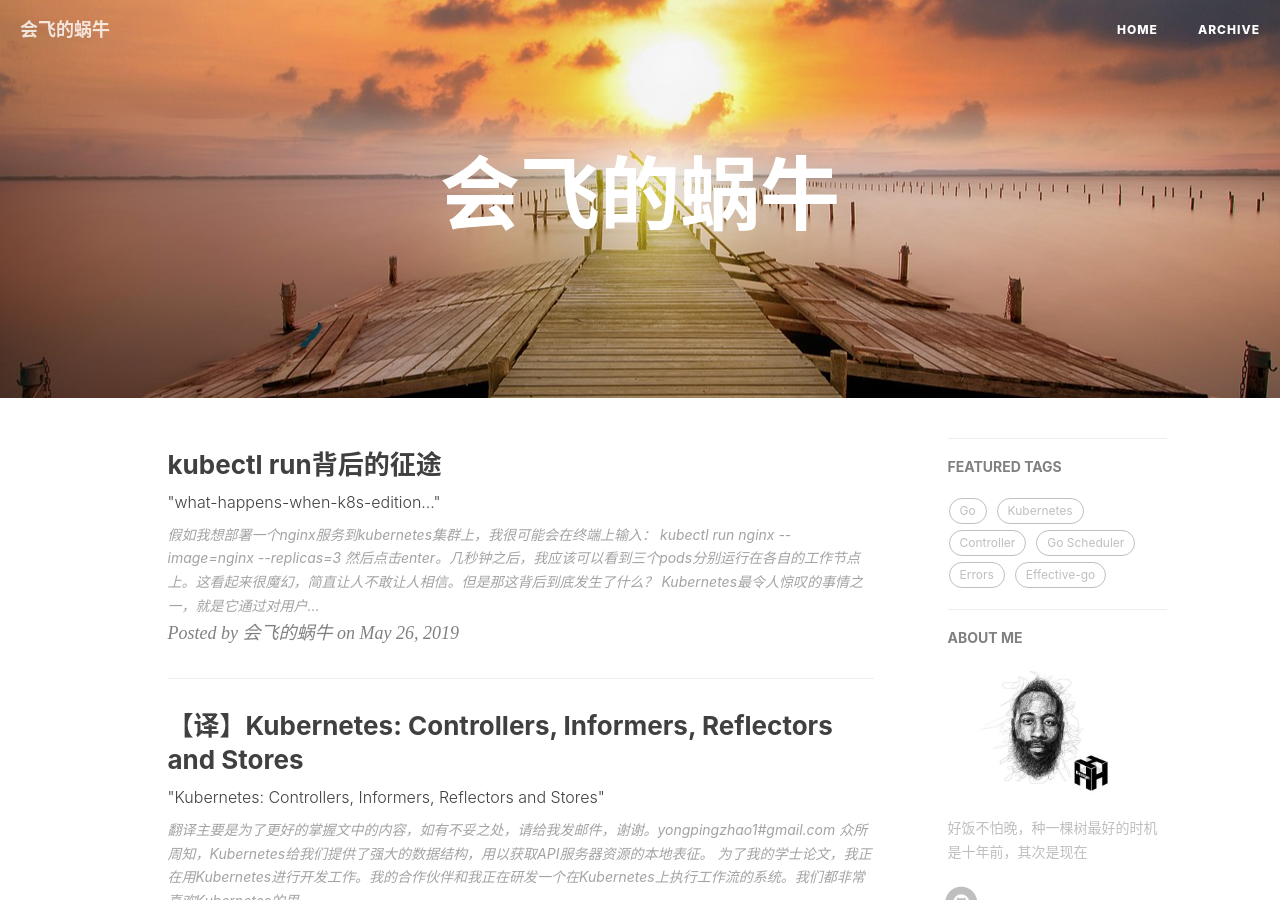
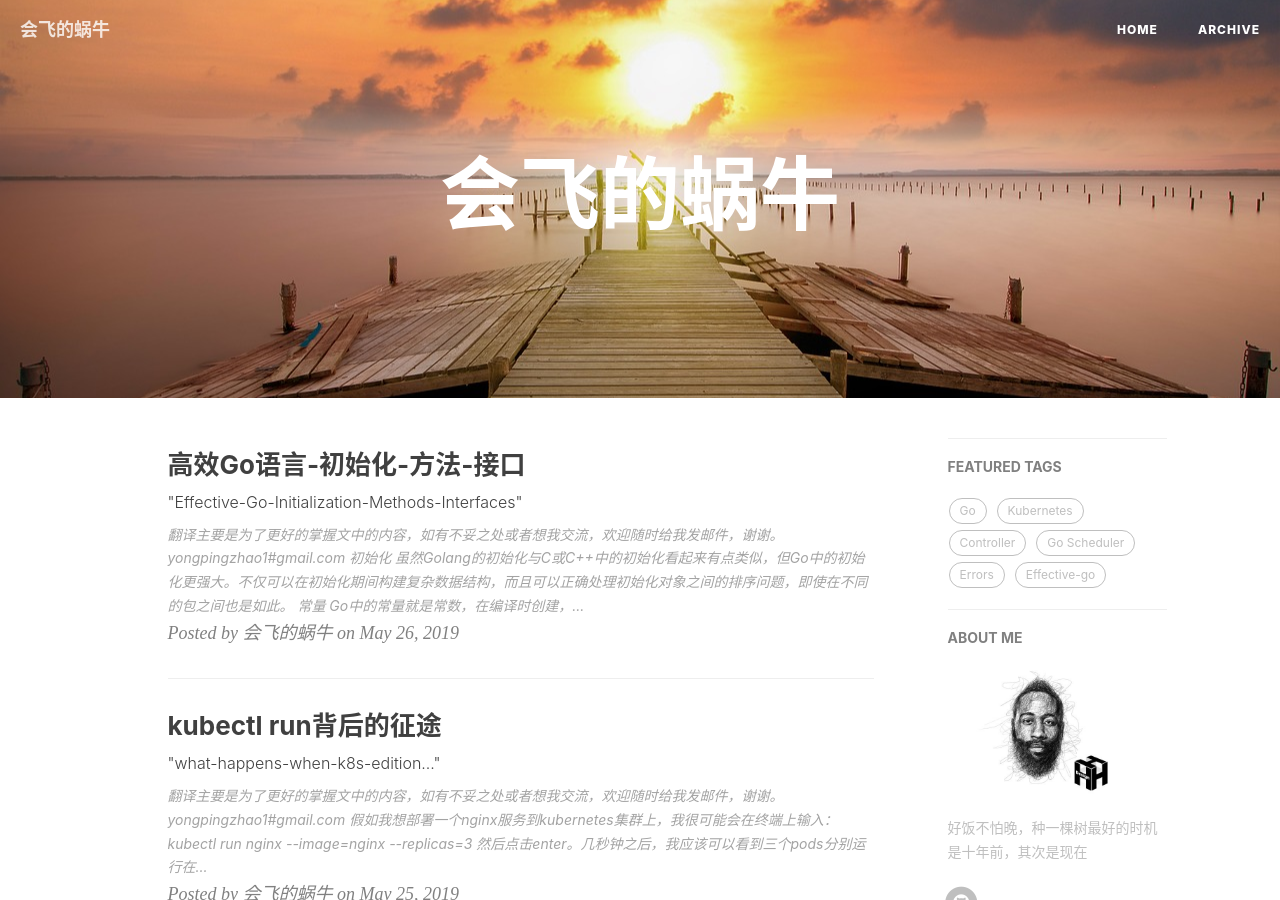
Before and after one commit to torubylist/blog, a Jekyll site: the page built from index.html, in a window 1280 px wide and 900 px high. Built offline with Jekyll 4.4.1, drawn with Linux system fonts in a browser that asks for light colours; nearby versions of some CDN libraries; the list of posts is cut into pages by our own code; comment, search, counter and statistics services are not loaded; some of the changed lines change nothing that is shown; some of the changed text lies outside the part shown.

Commit message:
add initializer-methods

````diff
--- /dev/null
+++ b/_posts/2019-05-26-Effective-Go-Initialization-Methods.md
@@ -0,0 +1,402 @@
+---
+layout:     post
+title:      "高效Go语言-初始化-方法-接口"
+subtitle:   " \"Effective-Go-Initialization-Methods-Interfaces\""
+date:       2019-05-26 20:00:00
+author:     "会飞的蜗牛"
+header-img: "img/effective-go.jpg"
+tags:
+    - Initialization
+    - Methods
+    - Effective-Go
+---
+
+> 翻译主要是为了更好的掌握文中的内容，如有不妥之处或者想我交流，欢迎随时给我发邮件，谢谢。yongpingzhao1#gmail.com
+
+
+# 初始化
+虽然Golang的初始化与C或C++中的初始化看起来有点类似，但Go中的初始化更强大。不仅可以在初始化期间构建复杂数据结构，而且可以正确处理初始化对象之间的排序问题，即使在不同的包之间也是如此。
+
+## 常量
+Go中的常量就是常数，在编译时创建，即使在函数中定义为局部变量时也是如此，并且只能是数字，字符（runes），字符串或布尔值。由于编译时限制，定义它们的表达式必须是常量表达式，可由编译器进行计算。 例如，1 << 3 是常量表达式，而 math.Sin(math.Pi/4) 不是，因为函数 math.Sin 需要在运行时发生。
+
+在 Go 中，使用 iota 枚举器创建枚举常量。由于 iota 可以是表达式的一部分，并且表达式可以隐式重复，因此很容易构建复杂的值集。
+
+```
+type ByteSize float64
+
+const (
+    _           = iota // ignore first value by assigning to blank identifier
+    KB ByteSize = 1 << (10 * iota)
+    MB
+    GB
+    TB
+    PB
+    EB
+    ZB
+    YB
+)
+```
+
+可以给任何用户自定义类型添加诸如 String 之类的方法，这样使得任意值都可以自动格式化打印。 尽管我们看到它最常用于结构体，但这种技术对于标量类型（如ByteSize等浮点类型）也很有用。
+
+```
+func (b ByteSize) String() string {
+    switch {
+    case b >= YB:
+        return fmt.Sprintf("%.2fYB", b/YB)
+    case b >= ZB:
+        return fmt.Sprintf("%.2fZB", b/ZB)
+    case b >= EB:
+        return fmt.Sprintf("%.2fEB", b/EB)
+    case b >= PB:
+        return fmt.Sprintf("%.2fPB", b/PB)
+    case b >= TB:
+        return fmt.Sprintf("%.2fTB", b/TB)
+    case b >= GB:
+        return fmt.Sprintf("%.2fGB", b/GB)
+    case b >= MB:
+        return fmt.Sprintf("%.2fMB", b/MB)
+    case b >= KB:
+        return fmt.Sprintf("%.2fKB", b/KB)
+    }
+    return fmt.Sprintf("%.2fB", b)
+}
+```
+表达式 YB 打印 1.00YB，而 ByteSize(1e13) 打印 9.09 TB
+
+使用Sprintf来实现ByteSize的String方法是安全的（避免无限期重复），不是因为转换而是因为它调用的是Sprintf的％f，而不是%s，如果是%s则会陷入无限递归的情况。Sprintf只会在%s时调用String方法 ，而％f想要一个浮点值。
+
+
+## 变量
+变量可以像常量一样初始化，但变量初始化可以是在运行时计算的通用表达式。
+
+```
+var (
+    home   = os.Getenv("HOME")
+    user   = os.Getenv("USER")
+    gopath = os.Getenv("GOPATH")
+)
+```
+
+### init函数
+最终，每个源文件都可以定义不带参数的 init 函数来设置所需的状态。（实际上每个文件可以有多个init函数。）最终意味着：init 函数是在程序包中所有变量声明都被初始化，以及所有被导入的程序包中的变量初始化之后才被调用。
+
+除了用于无法通过声明来表示的初始化以外，init 函数的常见用途是在实际执行开始之前验证或修复程序状态的正确性。
+
+```
+func init() {
+    if user == "" {
+        log.Fatal("$USER not set")
+    }
+    if home == "" {
+        home = "/home/" + user
+    }
+    if gopath == "" {
+        gopath = home + "/go"
+    }
+    // gopath may be overridden by --gopath flag on command line.
+    flag.StringVar(&gopath, "gopath", gopath, "override default GOPATH")
+}
+
+```
+# 方法
+## 指针和值
+正如我们在ByteSize中看到的那样，可以为任何命名类型定义方法（指针或接口除外），接收者不一定要是结构体。
+
+在上面的切片讨论中，我们编写了一个Append函数。 我们可以将它定义为切片上的方法。为此，我们首先声明一个命名类型，我们可以将该方法绑定到这个类型，然后使该类型的值作为该方法的接收器。
+
+```
+type ByteSlice []byte
+
+func (slice ByteSlice) Append(data []byte) []byte {
+    // Body exactly the same as the Append function defined above.
+}
+```
+上面的代码仍然需要更新后的切片作为返回值返回。我们可以通过重新定义方法，将ByteSlice指针作为接收器来消除这种笨拙的写法，这样该方法就可以修改调用者的切片。
+
+```
+func (p *ByteSlice) Append(data []byte) {
+    slice := *p
+    // Body as above, without the return.
+    *p = slice
+}
+```
+事实上，我们可以做的更好，我们来修改函数让它看起来像一个标准的Write方法。
+
+```
+func (p *ByteSlice) Write(data []byte) (n int, err error) {
+    slice := *p
+    // Again as above.
+    *p = slice
+    return len(data), nil
+}
+```
+
+这样`*ByteSlice`就满足了标准接口io.Writer。举例来说，我们可以往ByteSlice里面输入字符串。
+
+```
+    var b ByteSlice
+    fmt.Fprintf(&b, "This hour has %d days\n", 7)
+```
+我们传递的是ByteSlice的地址，因为只有`*ByteSlice`满足`io.Writer`接口。有关接收器的规则是可以在指针和值上调用*值*方法，但只能在指针上调用*指针*方法。
+
+这个规则是因为基于指针的方法可以修改接收器; 而在值上调用它们，接收器是值的副本，因此修改将被丢弃。所以，Golang不允许这种错误。但是有一个例外。当值是可寻址的时候，通过自动插入地址运算符来处理对值调用指针方法是很常见的情况。在我们的例子中，变量b是可寻址的，所以我们可以用b.Write调用它的Write方法。编译器会为我们重写为(＆b).Write。
+
+顺便说一句，在字节切片上使用Write方法是bytes.Buffer实现的关键。
+
+# 接口和其他类型
+## 接口
+Go语言中的接口提供了一种指定对象行为的方法：如果它走路像只鸭子，叫起来也像只鸭子，那么我们就认为它是只鸭子。这就是著名的鸭子类型。鸭子类型更关注你的行为，而不是你的类型。 我们已经看到了几个简单的例子，自定义打印可以通过String方法实现，而Fprintf可以使用Write方法生成输出。在Go代码中只有一个或两个方法的接口比较常见，并且通常给出从该方法派生的名称，例如用于实现Write方法的io.Writer。
+
+一个类型可以实现多个接口。 例如，如果一个集合(类型)实现了 sort.Interface ，包含Len()， Less(i，j int) bool 和 Swap(i，j int)等方法，那么它就可以按sort包的函数进行排序，也可以实现自定义格式化程序。下面的例子中，Sequence满足以上两者。
+
+```
+type Sequence []int
+
+// Methods required by sort.Interface.
+func (s Sequence) Len() int {
+    return len(s)
+}
+func (s Sequence) Less(i, j int) bool {
+    return s[i] < s[j]
+}
+func (s Sequence) Swap(i, j int) {
+    s[i], s[j] = s[j], s[i]
+}
+
+// Copy returns a copy of the Sequence.
+func (s Sequence) Copy() Sequence {
+    copy := make(Sequence, 0, len(s))
+    return append(copy, s...)
+}
+
+// Method for printing - sorts the elements before printing.
+func (s Sequence) String() string {
+    s = s.Copy() // Make a copy; don't overwrite argument.
+    sort.Sort(s)
+    str := "["
+    for i, elem := range s { // Loop is O(N²); will fix that in next example.
+        if i > 0 {
+            str += " "
+        }
+        str += fmt.Sprint(elem)
+    }
+    return str + "]"
+}
+```
+
+## 强制类型转换
+Sequence的String方法正在重新实现Sprint已经为切片做过的工作。（它的时间复杂度是很差的O(N²)），但是如果我们在调用Sprint之前将Sequence转换为[]int，我们就可以加快实现的速度。
+
+```
+func (s Sequence) String() string {
+    s = s.Copy()
+    sort.Sort(s)
+    return fmt.Sprint([]int(s))
+}
+```
+
+此方法是从String方法安全地调用Sprintf进行转换的另一个示例。 如果忽略类型名称，两种类型（Sequence和[]int）本质是相同的，在它们之间进行转换是合法的。强制类型转换不会创建新值，它只是暂时表现为值具有新类型。还有其他的转换，例如从整数到浮点数，确实会创建一个新值。）
+
+Go程序中的一个习惯用法就是转换表达式的类型以访问不同的方法集。作为示例，我们可以使用现有类型sort.IntSlice将整个示例缩减为：
+
+```
+type Sequence []int
+
+// Method for printing - sorts the elements before printing
+func (s Sequence) String() string {
+    s = s.Copy()
+    sort.IntSlice(s).Sort()
+    return fmt.Sprint([]int(s))
+}
+```
+现在，我们不是让Sequence实现多个接口（排序和打印），而是使用数据items（Sequence，sort.IntSlice和[]int）可以互相转换的能力，每个类型都做了一部分工作。这种实践不是很常见，但确实很有效。
+
+## 接口转换与类型断言
+类型开关是一种形式转换：对于开关中的每种情况，它们采用接口，在某种意义上将其转换为该案例的类型。这是fmt.Printf中使用类型开关将值转换为字符串代码的简化版。如果它已经是一个字符串，就返回该接口保存的实际字符串值，而如果它有一个String方法，就返回调用该方法的结果。
+
+```
+type Stringer interface {
+    String() string
+}
+
+var value interface{} // Value provided by caller.
+switch str := value.(type) {
+case string:
+    return str
+case Stringer:
+    return str.String()
+}
+```
+
+第一种情况找到了具体的值，而后者将接口转换为另一个接口。以这种方式混合多种类型判断是完全没有问题的。
+
+如果我们关心的只有一种类型怎么办？如果我们知道该值包含一个字符串，我们只想提取这个字符串？一个类型的案例的用类型开关当然可以实现，但类型断言也可以有同样的效果。类型断言获取接口值并从中提取指定显式类型的值。该语法借鉴了打开类型开关的子句，但是显式的使用了类型名字而不是type关键字：
+
+```
+value.(typeName)
+```
+
+结果是类型为typeName的静态类型的新值。该类型要么是接口持有的具体类型，要么是该值可以转换的第二接口类型。要提取我们知道的字符串，我们可以写：
+
+```
+str := value.(string)
+```
+
+但如果事实证明该值不包含字符串，程序将崩溃并出现运行时错误。为了防止这种情况，使用“逗号，ok”的习惯用法来测试值是否是字符串：
+
+```
+str, ok := value.(string)
+if ok {
+    fmt.Printf("string value is: %q\n", str)
+} else {
+    fmt.Printf("value is not a string\n")
+}
+```
+
+如果类型断言失败了，str还是可以作为string类型存在，但是是string类型的零值，即空字符串。
+
+作为该功能的说明，这里有一个if-else语句，它等同于类型开关。
+
+```
+if str, ok := value.(string); ok {
+    return str
+} else if str, ok := value.(Stringer); ok {
+    return str.String()
+}
+```
+
+## 通用性
+如果某种类型仅用于实现接口，并且没有超出该接口的导出方法，则无需导出该类型本身。仅导出接口可以清楚地表明类型的实现，除了接口中描述的内容之外，该值没有任何别的有用的行为。这就避免了在每个实例上重复写文档的需要。
+
+在这种情况下，构造函数应返回接口值而不是具体类型。例如，在散列库中，crc32.NewIEEE和adler32.New都返回接口hash.Hash32。在Go程序中用Adler-32替换CRC-32算法只需要改变构造函数调用，其余代码不受算法更改的影响。
+
+类似的方法允许各种加密包中的流加密算法与它们链接在一起的分组密码分离。crypto/cipher包中的Block接口指定块密码的行为，它提供单个数据块的加密。通过类比bufio包，可以使用实现此接口的密码包来构造流接口，由Stream接口表示，而无需知道块加密的细节。
+
+crypto/cipher 接口:
+
+```
+type Block interface {
+    BlockSize() int
+    Encrypt(src, dst []byte)
+    Decrypt(src, dst []byte)
+}
+
+type Stream interface {
+    XORKeyStream(dst, src []byte)
+}
+```
+
+这是计数器模式（CTR）Stream的定义，它将块密码转换为流密码，注意块密码的细节被抽象掉了：
+
+```
+// NewCTR returns a Stream that encrypts/decrypts using the given Block in
+// counter mode. The length of iv must be the same as the Block's block size.
+func NewCTR(block Block, iv []byte) Stream
+```
+
+NewCTR不仅适用于一种特定的加密算法和数据源，还适用于任何Block接口和Stream的实现。 因为它们返回的是接口值，所以将CTR加密替换为其他加密模式仅需要在本地进行更改。首先必须修改构造器，但由于仅将结果看作是一个Stream，因此不会有差异。
+
+## 接口和方法
+可以在任何事物上添加方法，所以任何事物都可以满足某个接口。下面的示例是在http包中，其定义了Handler接口，任何实现了Handler的对象都可以提供HTTP请求。
+
+type Handler interface {
+    ServeHTTP(ResponseWriter, *Request)
+}
+
+ResponseWriter本身就是一个接口，可以访问将响应返回给客户端所需的方法。这些方法包括标准的Write方法，因此可以在任何可以使用io.Writer的地方使用http.ResponseWriter。Request是一个结构体，包含来自客户端的请求的解析表示。
+
+为简洁起见，我们忽略POST并假设HTTP请求总是GET，简化不会影响处理程序的编码方式。这是一个简单但完整的处理程序实现，用于计算访问页面的次数。
+
+```
+// Simple counter server.
+type Counter struct {
+    n int
+}
+
+func (ctr *Counter) ServeHTTP(w http.ResponseWriter, req *http.Request) {
+    ctr.n++
+    fmt.Fprintf(w, "counter = %d\n", ctr.n)
+}
+```
+请注意Fprintf如何打印到http.ResponseWriter里。
+
+```
+import "net/http"
+...
+ctr := new(Counter)
+http.Handle("/counter", ctr)
+```
+
+然而，我们为什么需要一个Counter结构体呢？整型就可以满足我们的需求了。（接受者需要是指针，这样递增数据才能对调用者可见）
+
+```
+// Simpler counter server.
+type Counter int
+
+func (ctr *Counter) ServeHTTP(w http.ResponseWriter, req *http.Request) {
+    *ctr++
+    fmt.Fprintf(w, "counter = %d\n", *ctr)
+}
+```
+如果您的程序有一些内部状态需要通知页面已被访问，该怎么办？将网页绑定一个通道。
+
+```
+// A channel that sends a notification on each visit.
+// (Probably want the channel to be buffered.)
+type Chan chan *http.Request
+
+func (ch Chan) ServeHTTP(w http.ResponseWriter, req *http.Request) {
+    ch <- req
+    fmt.Fprint(w, "notification sent")
+}
+```
+
+最后，假设我们想要在 /args 上显示调用服务器二进制文件时使用的参数，编写一个函数来打印参数很容易。
+
+```
+func ArgServer() {
+    fmt.Println(os.Args)
+}
+```
+
+我们如何将它转换为一个HTTP服务呢？ 我们可以使ArgServer成为某种类型的方法，我们忽略这个类型的值，但还有一种更干净的方法。由于我们可以为除指针和接口之外的任何类型定义方法，因此我们可以为函数编写方法。http包中包含以下代码：
+
+```
+// The HandlerFunc type is an adapter to allow the use of
+// ordinary functions as HTTP handlers.  If f is a function
+// with the appropriate signature, HandlerFunc(f) is a
+// Handler object that calls f.
+type HandlerFunc func(ResponseWriter, *Request)
+
+// ServeHTTP calls f(w, req).
+func (f HandlerFunc) ServeHTTP(w ResponseWriter, req *Request) {
+    f(w, req)
+}
+```
+
+HandlerFunc是一个带有ServeHTTP方法的类型，因此该类型的值可以为HTTP请求提供服务。 看一下方法的实现：接收器是函数f，方法调用f。这可能看起来很奇怪，但它与接收器是一个通道和在通道上发送方法没有什么不同。
+
+要将ArgServer变为HTTP服务，我们首先将其修改为具有正确的签名。
+
+```
+// Argument server.
+func ArgServer(w http.ResponseWriter, req *http.Request) {
+    fmt.Fprintln(w, os.Args)
+}
+```
+
+ArgServer现在具有与HandlerFunc相同的签名，因此可以将ArgServer转换为HandlerFunc类型以访问后者的方法，就像我们将Sequence转换为IntSlice以访问IntSlice.Sort一样。实现代码很简洁：
+
+```
+http.Handle("/args", http.HandlerFunc(ArgServer))
+```
+
+当有人访问/args页面时，在该页面上装有类型为HandlerFunc值为ArgServer的处理器。 HTTP服务器将调用该类型的ServeHTTP方法，ArgServer作为接收器，它将依次调用ArgServer（通过HandlerFunc.ServeHTTP内的调用f（w，req））。 然后将显示参数。
+
+在本节中，我们通过struct，int，channel和function等类型创建了一个HTTP服务器。主要是因为接口只是几组方法，所以可以为(几乎)任何类型定义接口。
+
+
+## 参考
+<https://golang.org/doc/effective_go.html>
--- a/_posts/2019-05-26-what-happens-when-k8s-edition.md
+++ b/_posts/2019-05-26-what-happens-when-k8s-edition.md
@@ -2,13 +2,15 @@
 layout:     post
 title:      "kubectl run背后的征途"
 subtitle:   " \"what-happens-when-k8s-edition...\""
-date:       2019-05-26 20:00:00
+date:       2019-05-25 20:00:00
 author:     "会飞的蜗牛"
 header-img: "img/what-happens-when-k8s-edition.jpg"
 tags:
     - Kubernetes
 
 ---
+
+> 翻译主要是为了更好的掌握文中的内容，如有不妥之处或者想我交流，欢迎随时给我发邮件，谢谢。yongpingzhao1#gmail.com
 
 假如我想部署一个nginx服务到kubernetes集群上，我很可能会在终端上输入：
 
````
